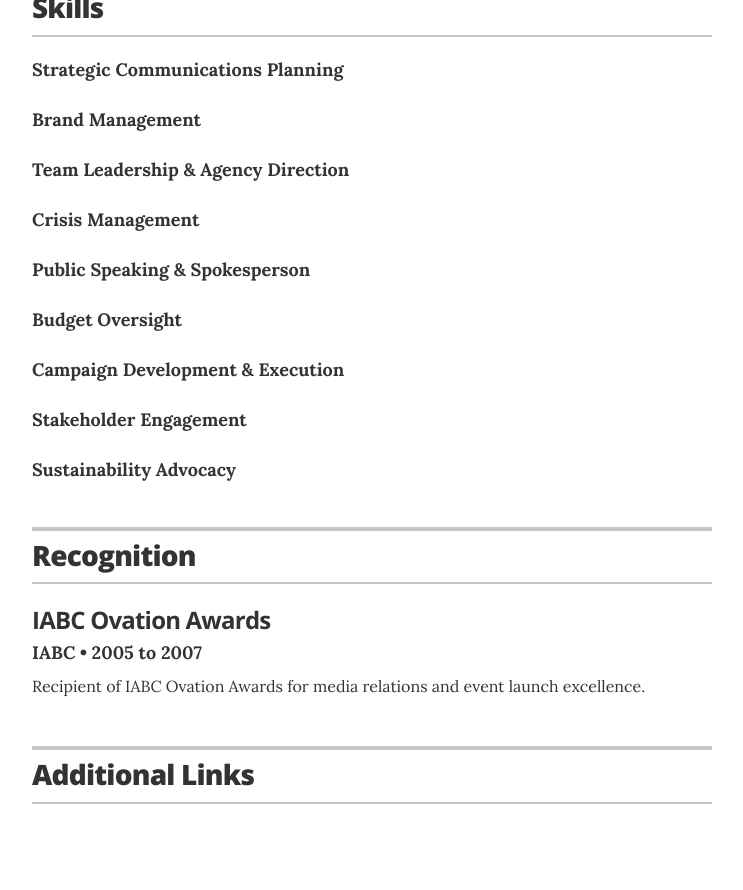
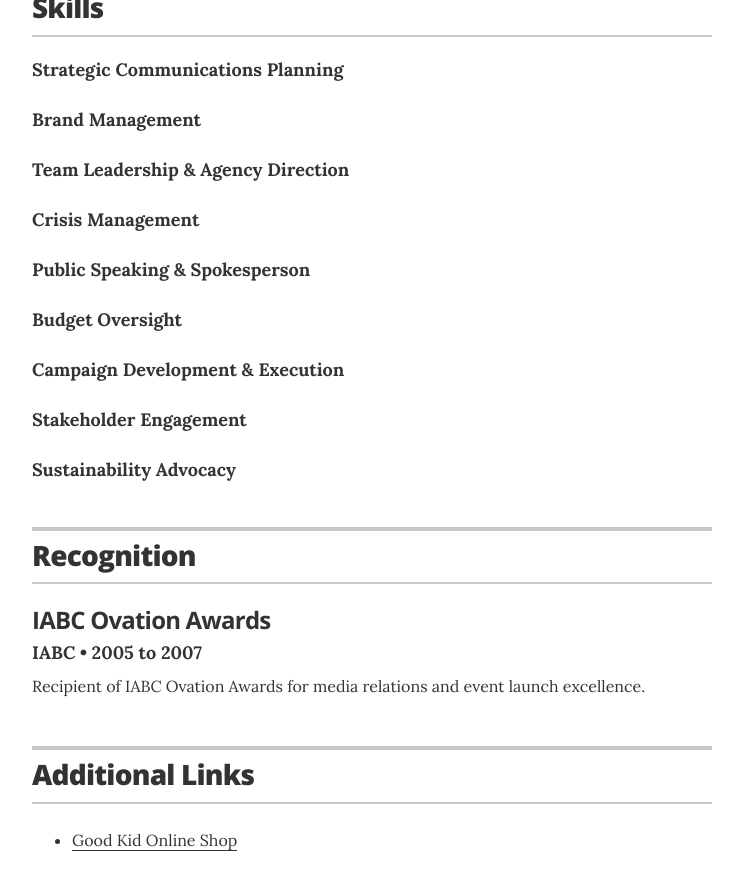
Before and after one commit to colleenu/colleenu.github.io, a Jekyll site: the page built from index.html, in a window 1280 px wide and 900 px high, scrolled down 1555 px. Shown: the top 890 px of the window, without its empty margins (268-1011 px from the left). Built offline with Jekyll 4.4.1, drawn with Linux system fonts in a browser that asks for light colours; before the commit the page ends 2407 px from its top, so only the background shows below that.

Commit message:
Update links.yml

```diff
--- a/_data/links.yml
+++ b/_data/links.yml
@@ -1,5 +1,5 @@
 # links
-#- url: "#"
- # description: Springfield Jazz Enthusiasts
+- url: "https://goodkidshop.com"
+  description: Good Kid Online Shop
 #- url: "#"
 #  description: Springfield Young Professionals
```
